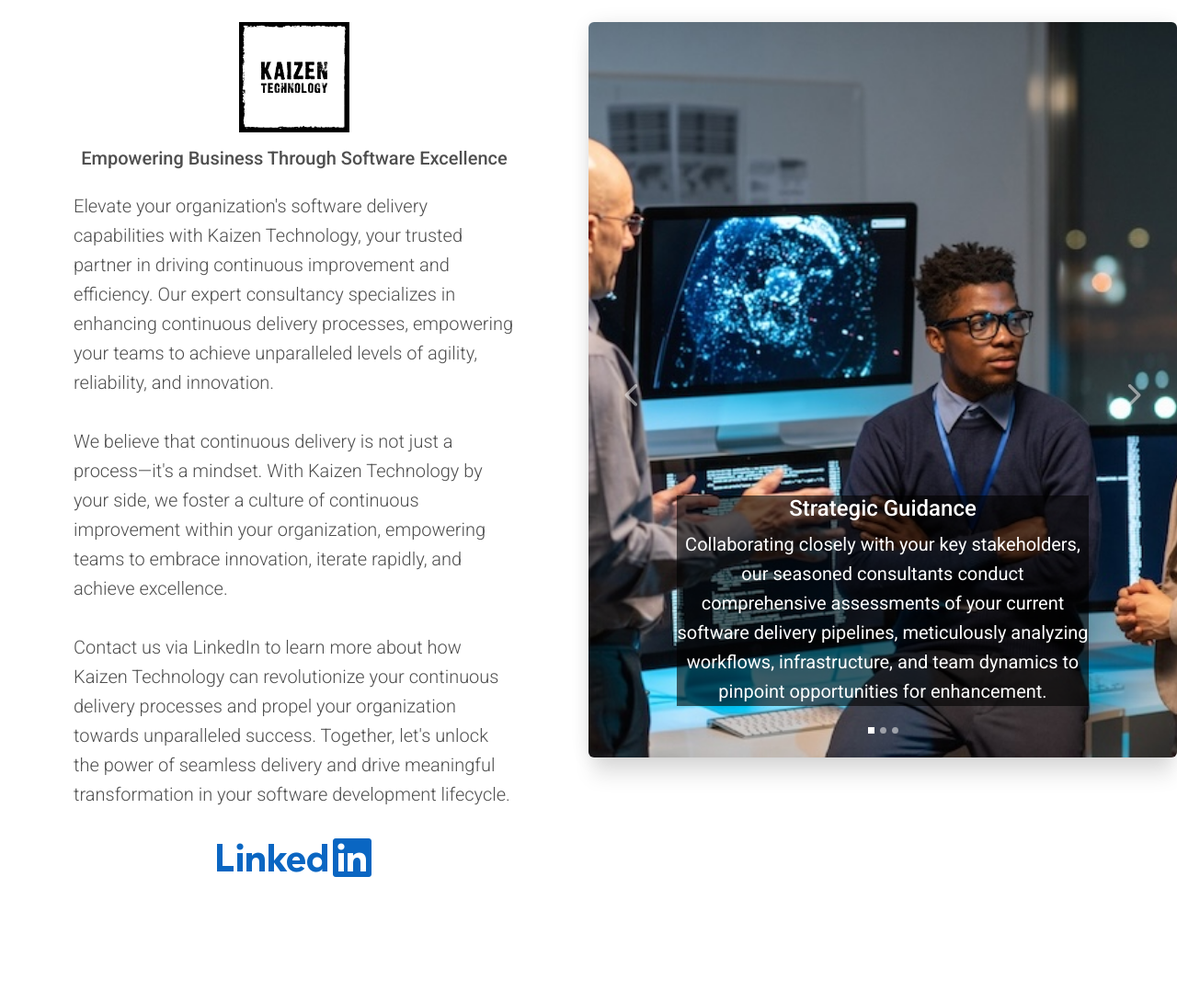
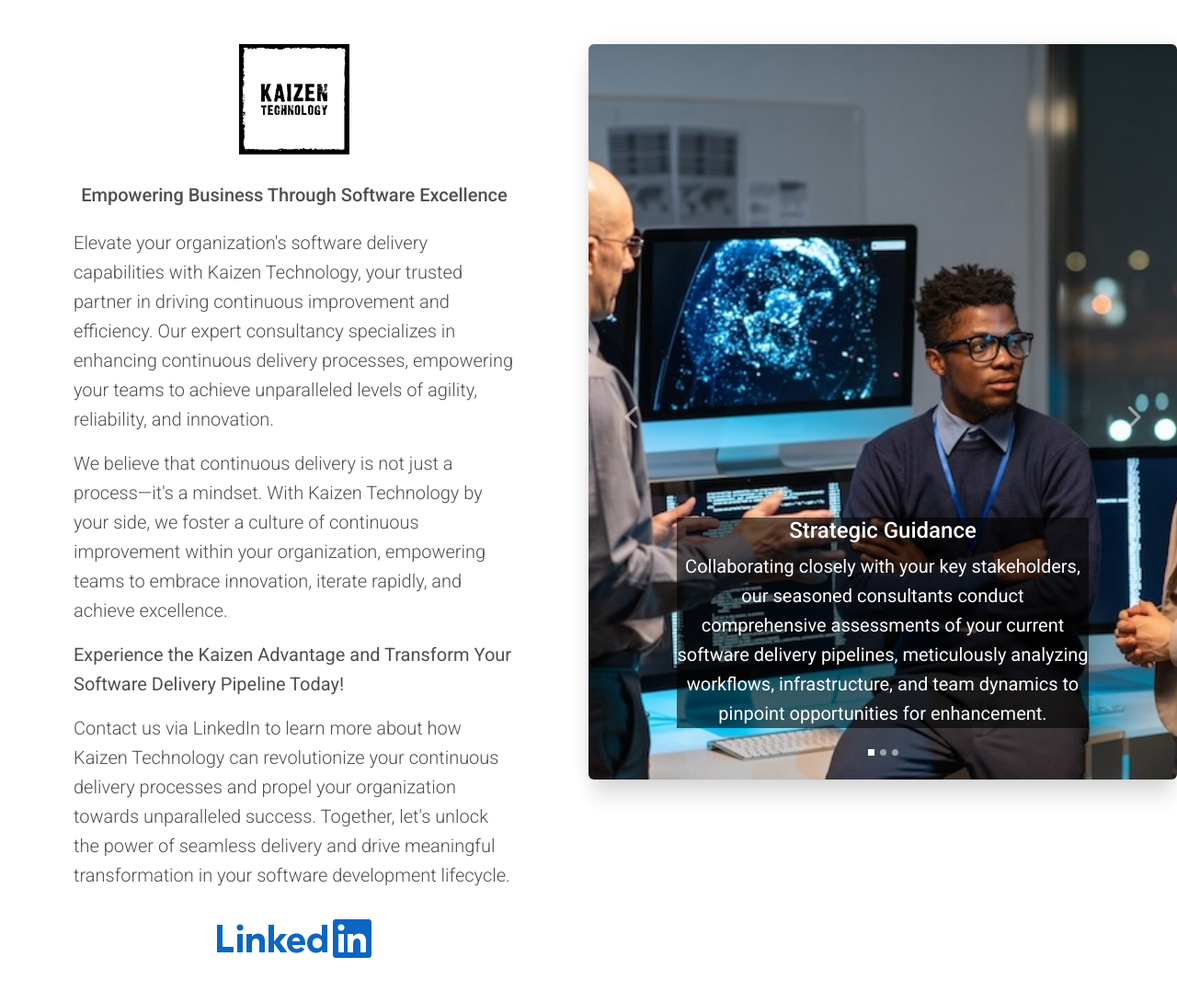
Before and after one commit to kaizen-technology-llc/kaizen-technology, a website: page index.html in a window 1280 px wide. Shown: the whole page at 92% size. Before the commit the page ends 1002 px from the top, so only its background shows below. Drawn offline with Linux system fonts and the light colour scheme.

Commit message:
Tweak content

```diff
--- a/index.html
+++ b/index.html
@@ -24,27 +24,33 @@
     <!-- Section: Split screen -->
     <section class="">
 
-      <div class="container-fluid px-0 pt-4 pb-4">
+      <div class="container-fluid px-0 pt-5 pb-5">
         <div class="row g-0">
           <!-- First column -->
           <div class="col-lg-6 vh-100 d-flex justify-content-center text-center">
 
             <div class="d-grid gap-3 w-75">
-              <div>
+              <div class="pb-3">
                 <img src="img/logo.png" class="img-fluid w-25" alt="Kaizen Technology" />
               </div>
+
               <h5>Empowering Business Through Software Excellence</h5>
-              <p class="lead text-start">Elevate your organization's software delivery capabilities with Kaizen
+
+              <div class="lead text-start">
+                <p>Elevate your organization's software delivery capabilities with Kaizen
                   Technology, your trusted partner in driving continuous improvement and efficiency. Our expert
                   consultancy specializes in enhancing continuous delivery processes, empowering your teams to achieve
                   unparalleled levels of agility, reliability, and innovation.</p>
-              <p class="lead text-start">We believe that continuous delivery is not just a process—it's a mindset. With
-                Kaizen Technology by your side, we foster a culture of continuous improvement within your organization,
+                <p>We believe that continuous delivery is not just a process—it's a mindset. With
+                  Kaizen Technology by your side, we foster a culture of continuous improvement within your
+                  organization,
                   empowering teams to embrace innovation, iterate rapidly, and achieve excellence.</p>
+                <p><b>Experience the Kaizen Advantage and Transform Your Software Delivery Pipeline Today!</b></p>
                 <p class="lead text-start">Contact us via LinkedIn to learn more about how Kaizen Technology can
                   revolutionize your continuous delivery processes and propel your organization towards unparalleled
                   success. Together, let's unlock the power of seamless delivery and drive meaningful transformation in
                   your software development lifecycle.</p>
+              </div>
               <a class="pb-5" href="https://www.linkedin.com/company/kaizen-technology-llc/">
                 <img src="img/LinkedIn-Blue-21.png" />
               </a>
```
Lines whose indentation alone changed are shown as unchanged.
